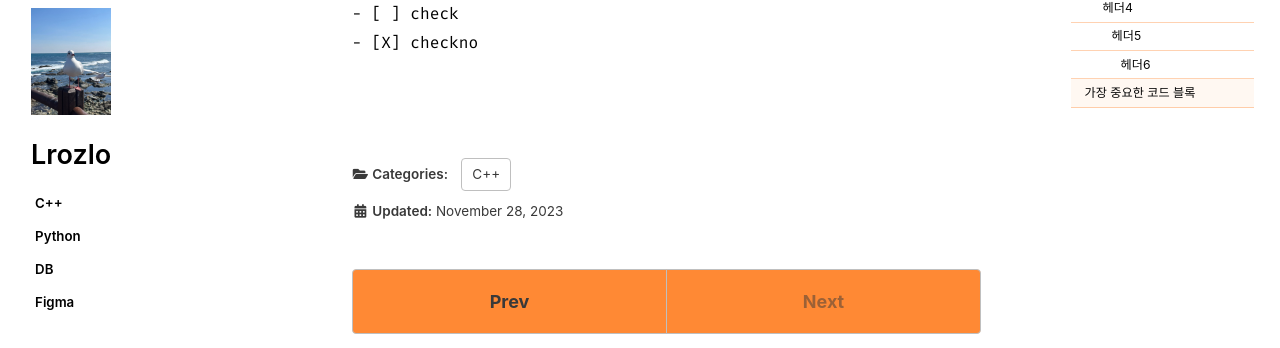
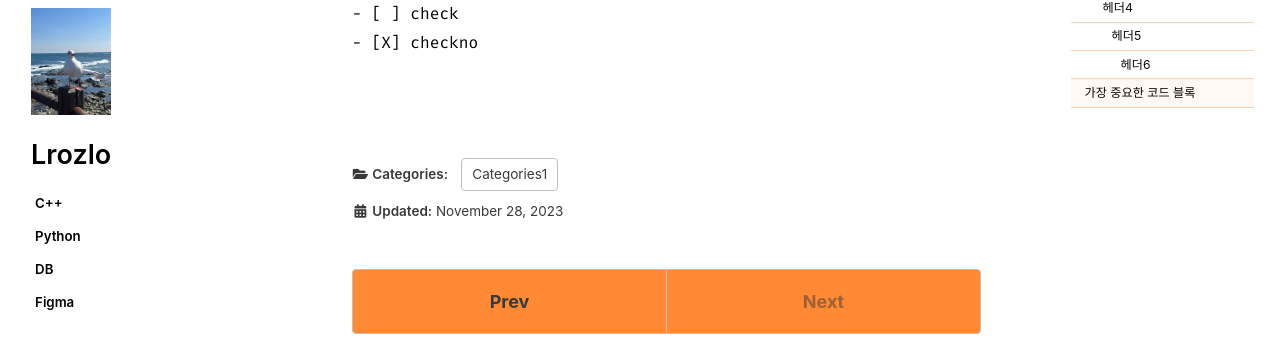
Before and after one commit to Lrozlo/Lrozlo.github.io, a Jekyll site: the page built from _posts/2023-11-28-categories-myfirstpost.md, in a window 1280 px wide and 900 px high, scrolled down 3536 px. Shown: the part 94-442 px from the top of the window. Built offline with Jekyll 4.4.1, drawn with Linux system fonts in a browser that asks for light colours; cached includes are drawn as plain includes; some web fonts are replaced; comment, search, counter and statistics services are not loaded.

Commit message:
Update 2023-11-28-categories-myfirstpost.md

```diff
--- a/_posts/2023-11-28-categories-myfirstpost.md
+++ b/_posts/2023-11-28-categories-myfirstpost.md
@@ -3,7 +3,7 @@ title: "블로그 테스트"
 excerpt: "첫 블로그 포스트"
 
 categories:
-  - C++
+  - Categories1
 tags:
   - [tag1]
 
```
